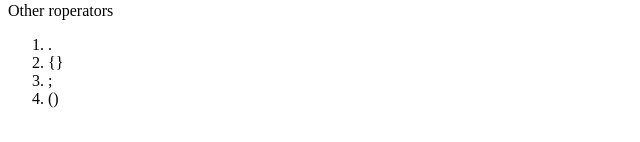
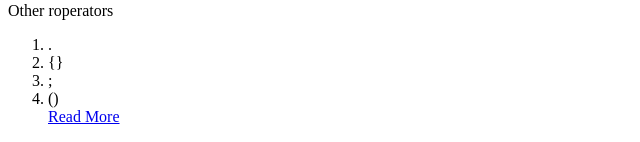
Before and after one commit to girmachew82/ip2, a PHP site: page /operators.php in a window 1280 px wide. Shown: the part 1142-1284 px from the top of the page, without its empty margins (0-640 px from the left). Before the commit the page ends 1250 px from the top, so only its background shows below. Run offline with PHP 8.4, Linux system fonts and the light colour scheme.

Commit message:
Update operators.php

```diff
--- a/operators.php
+++ b/operators.php
@@ -83,3 +83,4 @@ echo "<p>Other roperators </p>";
     <li>;</li>
     <li>()</li>
 </lo>
+    <a href="https://www.php.net/manual/en/language.operators.arithmetic.php">Read More</a>
```
